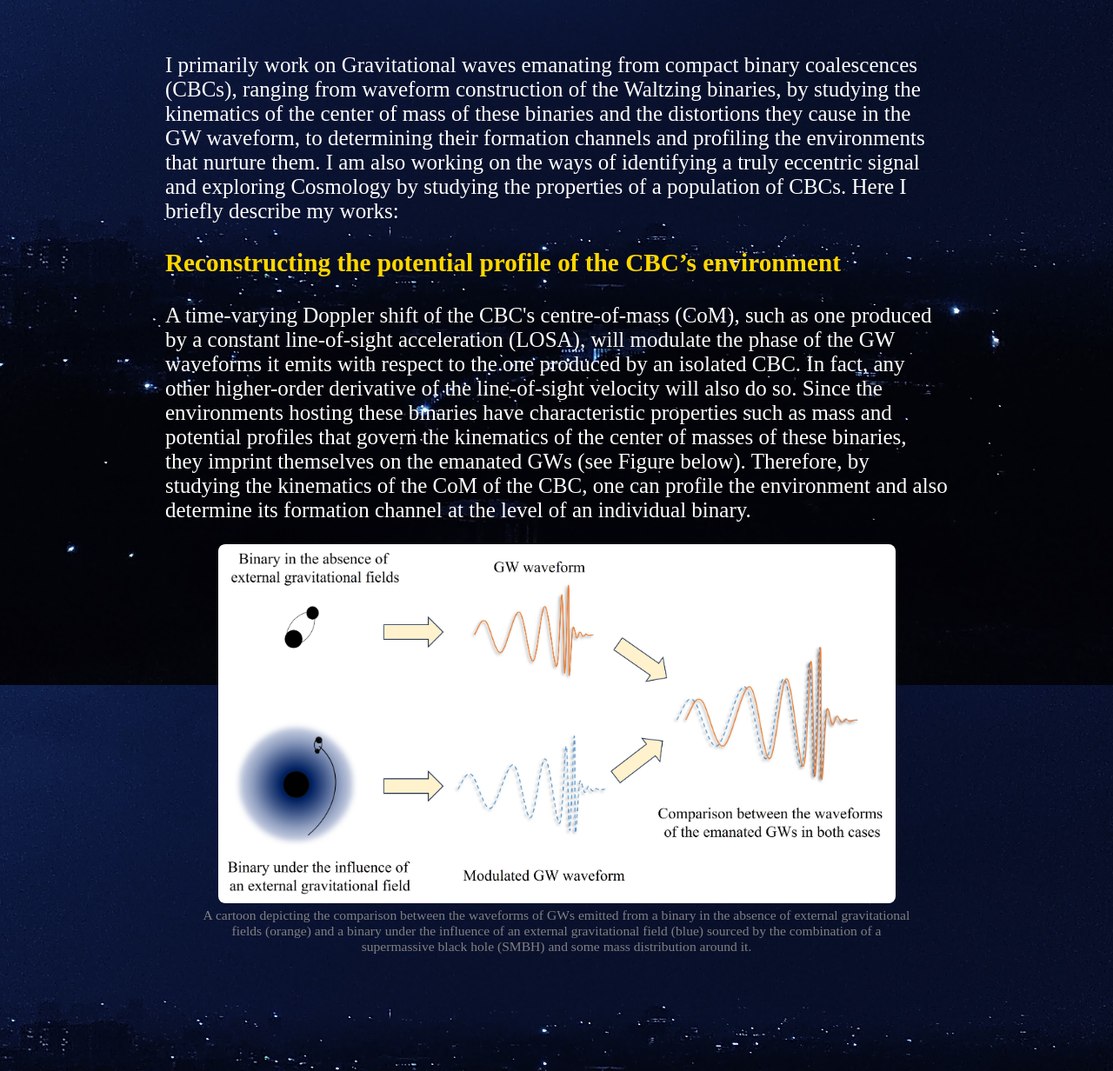
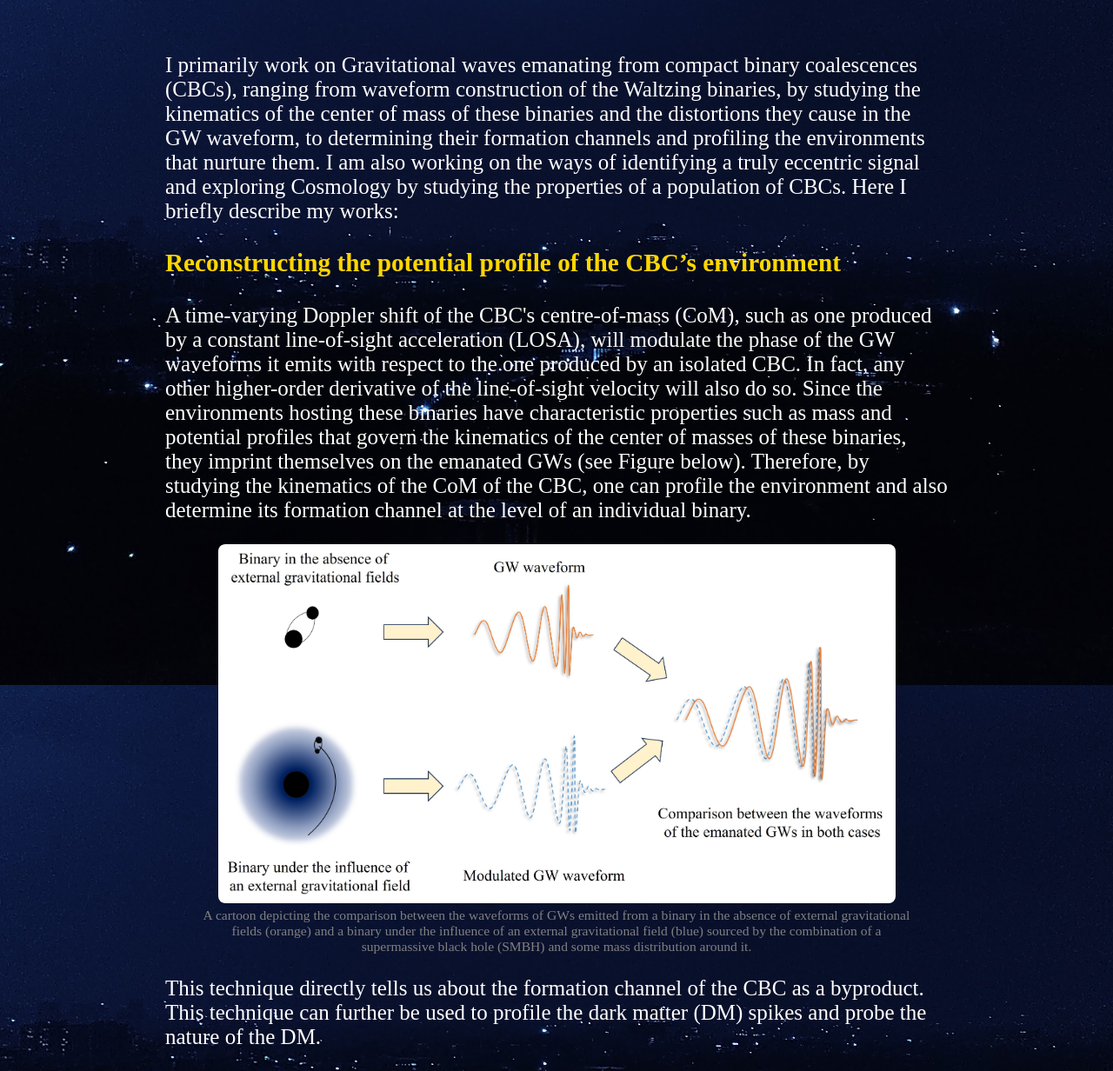
Before and after one commit to avinash-tiwari-at/avinash-tiwari-at.github.io, a Jekyll site: the page built from research.md, in a window 1280 px wide, cut to the strip 112-1344 px from the top of the page. Shown: the whole strip at 87% size. Built offline with Jekyll 4.4.1, drawn with Linux system fonts in a browser that asks for light colours.

Commit message:
Update research.md

```diff
--- a/research.md
+++ b/research.md
@@ -18,6 +18,7 @@ bodyClass: research
         A cartoon depicting the comparison between the waveforms of GWs emitted from a binary in the absence of external gravitational fields (orange) and a binary under the influence of an external gravitational field (blue) sourced by the combination of a supermassive black hole (SMBH) and some mass distribution around it.
         </figcaption>
       </figure>
+      This technique directly tells us about the formation channel of the CBC as a byproduct. This technique can further be used to profile the dark matter (DM) spikes and probe the nature of the DM.
     </p>
   </div>
 </div>
```
